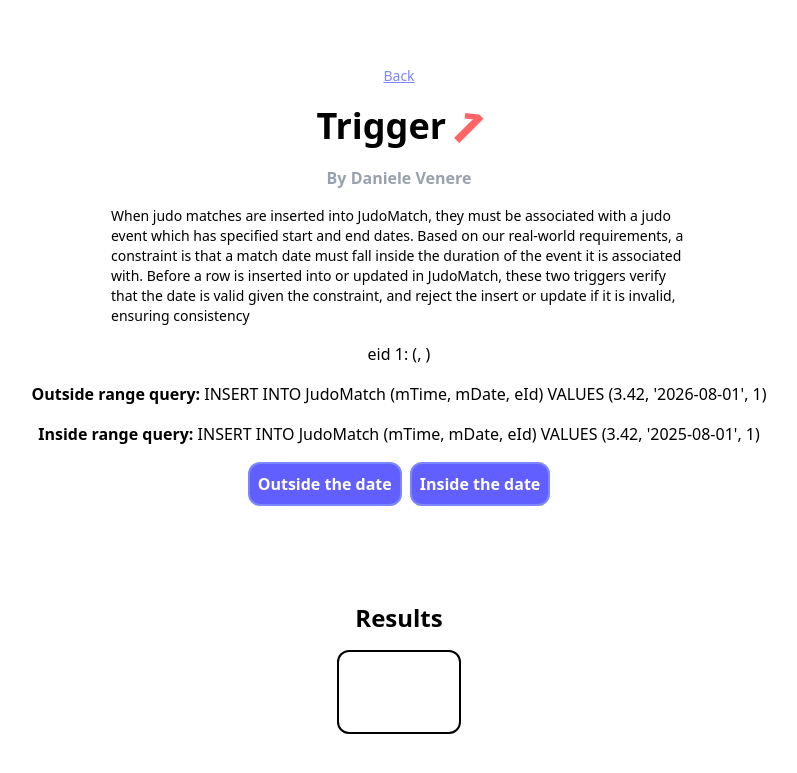
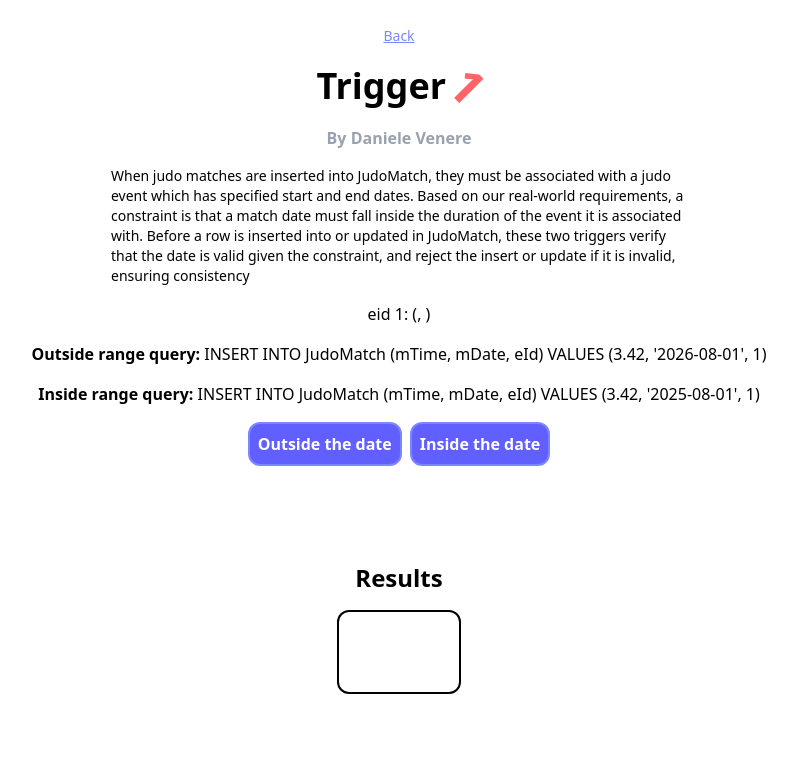
Before and after one commit to oralekin/CS306Phase2, a PHP site: page /triggers/trigger_1/index.php in a window 1280 px wide. Shown: the top 773 px of the page, without its empty margins (241-1038 px from the left). Run offline with PHP 8.4, Linux system fonts and the light colour scheme; data that the repository does not hold is empty.

Commit message:
add padding after result boxes

```diff
--- a/scripts/user/procedures/procedure_1/index.php
+++ b/scripts/user/procedures/procedure_1/index.php
@@ -25,7 +25,7 @@
 
             <button value="fire" type="submit" name="fire" class="bg-indigo-500 border-2 border-indigo-400  text-white p-2 cursor-pointer active:scale-95 rounded-xl font-bold">Test Trigger</button>
         </form>
-        <div class="flex pt-20 flex-col items-center gap-4">
+        <div class="flex py-20 flex-col items-center gap-4">
             <div class="font-bold text-2xl">Results</div>
             <div class="max-w-4xl border-2 border-black rounded-xl px-15 py-10">
                 <?
--- a/scripts/user/procedures/procedure_2/index.php
+++ b/scripts/user/procedures/procedure_2/index.php
@@ -57,7 +57,7 @@ while($row = $event->fetch_row()){
             <button value="fire" type="submit" name="fire" class="bg-indigo-500 border-2 border-indigo-400  text-white p-2 cursor-pointer active:scale-95 rounded-xl font-bold">Test Procedure</button>
 
         </form>
-        <div class="flex pt-20 flex-col items-center gap-4">
+        <div class="flex py-20 flex-col items-center gap-4">
             <div class="font-bold text-2xl">Results</div>
 <div class="max-w-4xl border-2 border-black rounded-xl px-15 py-10">
 
--- a/scripts/user/procedures/procedure_3/index.php
+++ b/scripts/user/procedures/procedure_3/index.php
@@ -26,7 +26,7 @@
         Demonstrate
       </button>
     </form>
-    <div class="flex pt-20 flex-col items-center gap-4">
+    <div class="flex py-20 flex-col items-center gap-4">
       <?php if (($_SERVER["REQUEST_METHOD"] == 'POST') && !empty($_POST['query'])) {
         ?>
         <div class="font-bold text-2xl">Results</div>
--- a/scripts/user/triggers/trigger_1/index.php
+++ b/scripts/user/triggers/trigger_1/index.php
@@ -48,7 +48,7 @@ $insideQuery = "INSERT INTO JudoMatch (mTime, mDate, eId) VALUES (3.42, '2025-08
             <button value="outside" type="submit" name="fire" class="bg-indigo-500 border-2 border-indigo-400  text-white p-2 cursor-pointer active:scale-95 rounded-xl font-bold">Outside the date</button>
             <button value="inside" type="submit" name="fire" class="bg-indigo-500 border-2 border-indigo-400  text-white p-2 cursor-pointer active:scale-95 rounded-xl font-bold">Inside the date</button>
         </form>
-        <div class="flex pt-20 flex-col items-center gap-4">
+        <div class="flex py-20 flex-col items-center gap-4">
             <div class="font-bold text-2xl">Results</div>
             <div class="max-w-4xl border-2 border-black rounded-xl px-15 py-10"> <?
 
--- a/scripts/user/triggers/trigger_2/index.php
+++ b/scripts/user/triggers/trigger_2/index.php
@@ -46,7 +46,7 @@ echo "jId: " . $event2[0] . " (" . $event2[1] . ", " . $event2[4] .", ". $event2
 <button value="ok" type="submit" name="fire" class="bg-indigo-500 border-2 border-indigo-400  text-white p-2 cursor-pointer active:scale-95 rounded-xl font-bold">Invalid teacher</button>
 <button value="notValid" type="submit" name="fire" class="bg-indigo-500 border-2 border-indigo-400  text-white p-2 cursor-pointer active:scale-95 rounded-xl font-bold">Valid teacher</button>
 </form>
-<div class="flex pt-20 flex-col items-center gap-4">
+<div class="flex py-20 flex-col items-center gap-4">
 <div class="font-bold text-2xl">Results</div>
 <div class="max-w-4xl border-2 border-black rounded-xl px-15 py-10">
 <?
--- a/scripts/user/triggers/trigger_3/index.php
+++ b/scripts/user/triggers/trigger_3/index.php
@@ -41,7 +41,7 @@
         Valid: Kata score
       </button>
     </form>
-    <div class="flex pt-20 flex-col items-center gap-4">
+    <div class="flex py-20 flex-col items-center gap-4">
       <?php if (($_SERVER["REQUEST_METHOD"] == 'POST') && !empty($_POST['query'])) {
         ?>
         <div class="font-bold text-2xl">Results</div>
```
